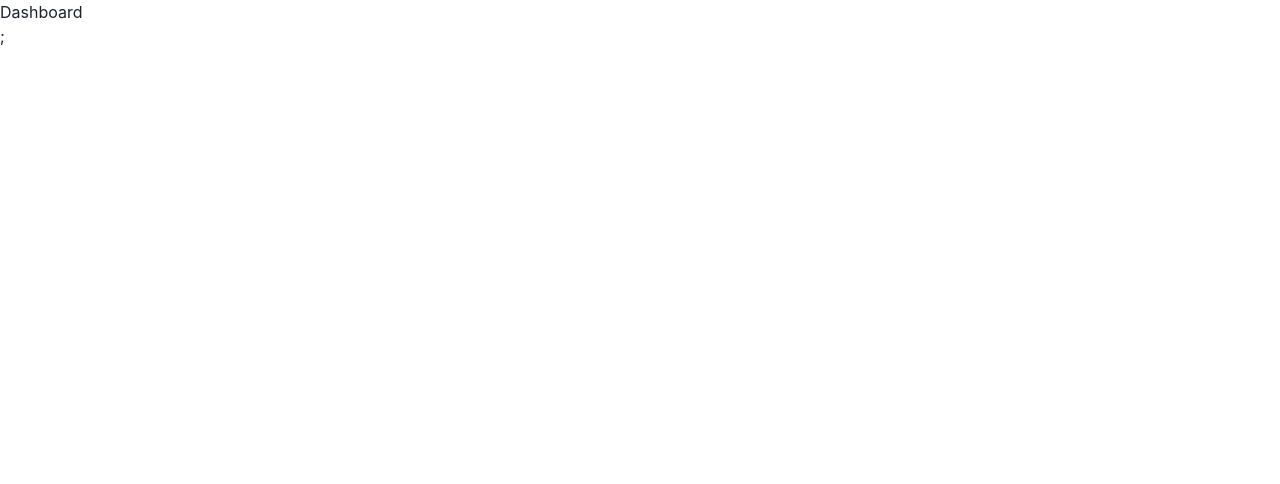
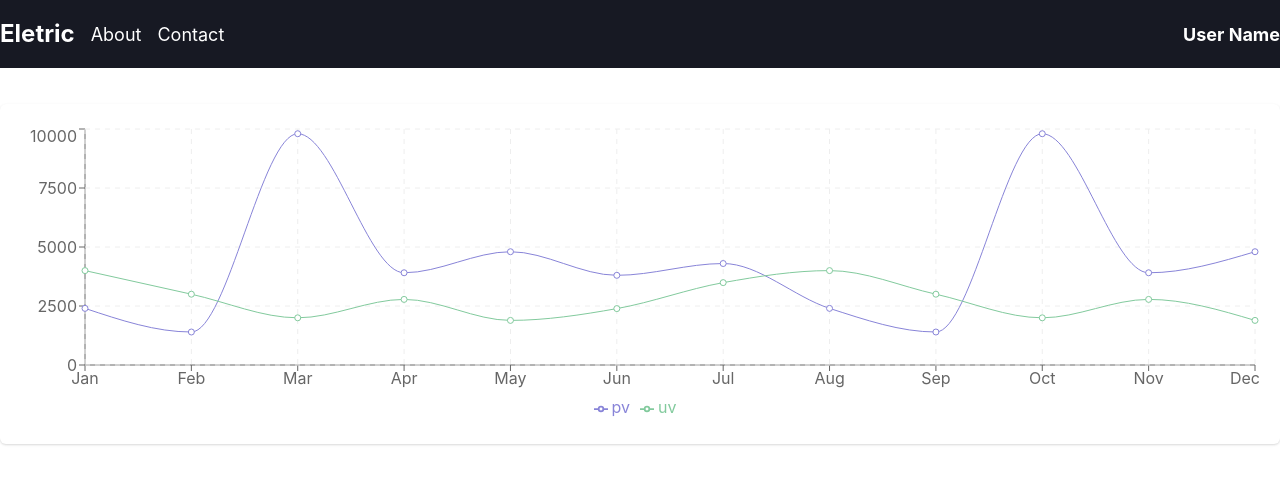
Before and after one commit to SamuelBatis/eletric-front, a Next.js app: page /dashboard in a window 1280 px wide. Shown: the top 484 px of the page. Built offline with nearby package versions, Linux system fonts and the light colour scheme; no server answers.

Commit message:
feat: grafico e header na pagina do dashboard

```diff
--- a/components/Header.js
+++ b/components/Header.js
@@ -1,54 +1,36 @@
-/*import { useState } from "react";
-import { Box, Flex, IconButton, useDisclosure } from "@chakra-ui/react";
-import { HamburgerIcon, CloseIcon } from "@chakra-ui/icons";
+import { Box, Flex, Spacer, Stack, Text } from "@chakra-ui/react";
+import Link from "next/link";
 
 const Header = () => {
-  const { isOpen, onOpen, onClose } = useDisclosure();
-  const [mobileNav, setMobileNav] = useState(false);
-
   return (
-    <Flex
-      as="header"
-      align="center"
-      justify="space-between"
-      wrap="wrap"
-      padding="1.5rem"
-      bg="gray.800"
-      color="white"
-    >
-      <Box>
-        <h1>Meu site</h1>
-      </Box>
-      <Box display={{ base: "block", md: "none" }}>
-        <IconButton
-          onClick={() => setMobileNav(!mobileNav)}
-          icon={mobileNav ? <CloseIcon /> : <HamburgerIcon />}
-          variant="ghost"
-          aria-label="Menu"
-        />
-      </Box>
-      <Box
-        display={{ base: mobileNav ? "block" : "none", md: "flex" }}
-        width={{ base: "full", md: "auto" }}
-        alignItems="center"
-        flexGrow={1}
-      >
-        <Flex
-          direction={{ base: "column", md: "row" }}
-          align={{ base: "center", md: "center" }}
-          justify={{ base: "center", md: "flex-end" }}
-          pt={{ base: 4, md: 0 }}
-        >
-          <Box px={2}>Home</Box>
-          <Box px={2}>Sobre</Box>
-          <Box px={2}>Contato</Box>
-        </Flex>
-      </Box>
-    </Flex>
+    <Box bg="gray.900" py={4}>
+      <Flex alignItems="center" justifyContent="center">
+        <Stack direction="row" spacing={4} alignItems="center">
+          <Link href="/" passHref>
+            <Text as="a" fontWeight="bold" fontSize="2xl" color="white">
+              Eletric
+            </Text>
+          </Link>
+          <Link href="/about" passHref>
+            <Text as="a" fontSize="lg" color="white">
+              About
+            </Text>
+          </Link>
+          <Link href="/contact" passHref>
+            <Text as="a" fontSize="lg" color="white">
+              Contact
+            </Text>
+          </Link>
+        </Stack>
+        <Spacer />
+        <Box>
+          <Text fontSize="lg" fontWeight="bold" color="white">
+            User Name
+          </Text>
+        </Box>
+      </Flex>
+    </Box>
   );
 };
 
-export default Header;*/
-export default function Header() {
-  return <h1>Header</h1>
-}
+export default Header;
--- /dev/null
+++ b/components/LineChartComponent.js
@@ -0,0 +1,34 @@
+import { LineChart, Line, XAxis, YAxis, CartesianGrid, Tooltip, Legend, ResponsiveContainer } from 'recharts';
+
+const data = [
+    { name: 'Jan', uv: 4000, pv: 2400, amt: 2400 },
+    { name: 'Feb', uv: 3000, pv: 1398, amt: 2210 },
+    { name: 'Mar', uv: 2000, pv: 9800, amt: 2290 },
+    { name: 'Apr', uv: 2780, pv: 3908, amt: 2000 },
+    { name: 'May', uv: 1890, pv: 4800, amt: 2181 },
+    { name: 'Jun', uv: 2390, pv: 3800, amt: 2500 },
+    { name: 'Jul', uv: 3490, pv: 4300, amt: 2100 },
+    { name: 'Aug', uv: 4000, pv: 2400, amt: 2400 },
+    { name: 'Sep', uv: 3000, pv: 1398, amt: 2210 },
+    { name: 'Oct', uv: 2000, pv: 9800, amt: 2290 },
+    { name: 'Nov', uv: 2780, pv: 3908, amt: 2000 },
+    { name: 'Dec', uv: 1890, pv: 4800, amt: 2181 },
+];
+
+const LineChartComponent = () => {
+    return (
+        <ResponsiveContainer width="90'%" height={300}>
+            <LineChart data={data}>
+                <XAxis dataKey="name" />
+                <YAxis />
+                <CartesianGrid stroke="#eee" strokeDasharray="5 5" />
+                <Tooltip />
+                <Legend />
+                <Line type="monotone" dataKey="pv" stroke="#8884d8" activeDot={{ r: 8 }} />
+                <Line type="monotone" dataKey="uv" stroke="#82ca9d" />
+            </LineChart>
+        </ResponsiveContainer>
+    );
+};
+
+export default LineChartComponent;
--- a/package.json
+++ b/package.json
@@ -17,6 +17,7 @@
     "framer-motion": "^10.3.1",
     "next": "^13.2.4",
     "react": "^18.2.0",
-    "react-dom": "^18.2.0"
+    "react-dom": "^18.2.0",
+    "recharts": "^2.5.0"
   }
 }
--- a/pages/dashboard.js
+++ b/pages/dashboard.js
@@ -1,20 +1,40 @@
 import Header from "@/components/Header";
 import api from "@/services/api";
 import { useEffect } from "react";
+import LineChartComponent from "@/components/LineChartComponent";
+import { Box, Card, CardBody, Flex } from "@chakra-ui/react";
 
+const getUserData = async () => {
+  try {
+    const response = await api.get('/conta-luz')
+    console.log(response.data)
+  } catch (error) {
+    console.error(error)
+  }
+}
+
+getUserData()
 export default function Dashboard() {
-  let data;
-  async function getData() {
-    data = await api.get("/conta-luz")
-    return data
-  }
-  useEffect(() => {
-    const response = async () => await getData()
-    console.log(response.data)
-  }, [])
+  /* async function getData() {
+     let data;
+     data = await api.get("/conta-luz")
+     console.log(data)
+     return data
+   }
+   useEffect(() => {
+     const response = () => getData()
+   }, [])*/
   return (
     <>
-      <h1>Dashboard</h1>;
+      <Header />
+      <Box mt="9">
+        <Card>
+          <CardBody>
+            <LineChartComponent />
+          </CardBody>
+        </Card>
+      </Box>
+
     </>
   );
 }
--- a/services/api.js
+++ b/services/api.js
@@ -7,7 +7,6 @@ const api = axios.create({
 api.interceptors.request.use(
   (config) => {
     const token = localStorage.getItem("token");
-    console.log("token: " + token)
     if (token) {
       config.headers["Authorization"] = `Bearer ${token}`;
     }
```
Also changed, not shown: components/BarChartComponent.js (added, +30 -0 lines), 1 other file (tests, documents, lock files or other folders).
